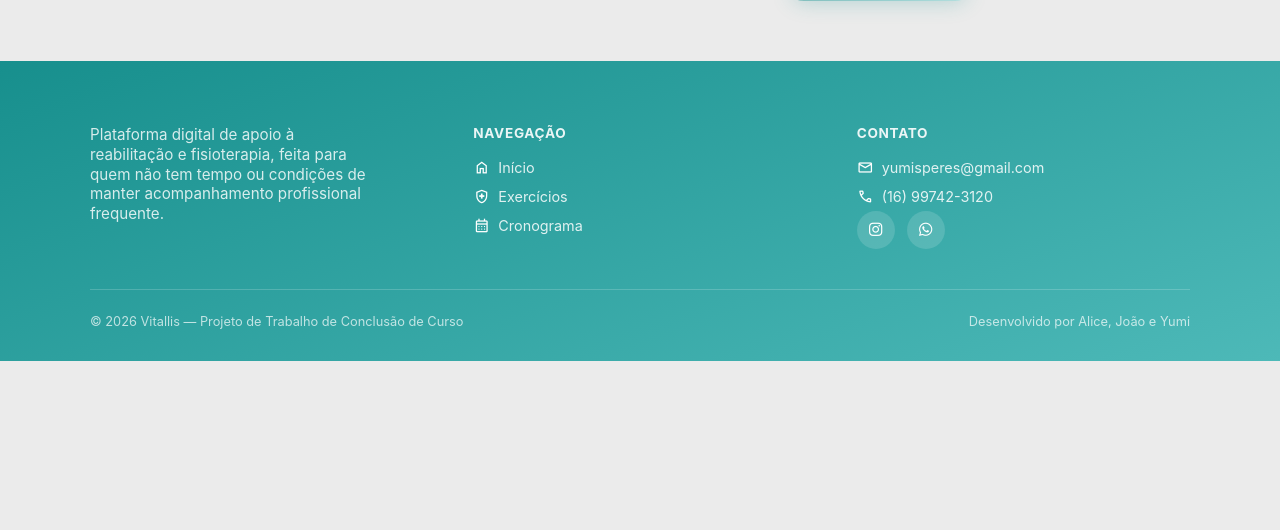
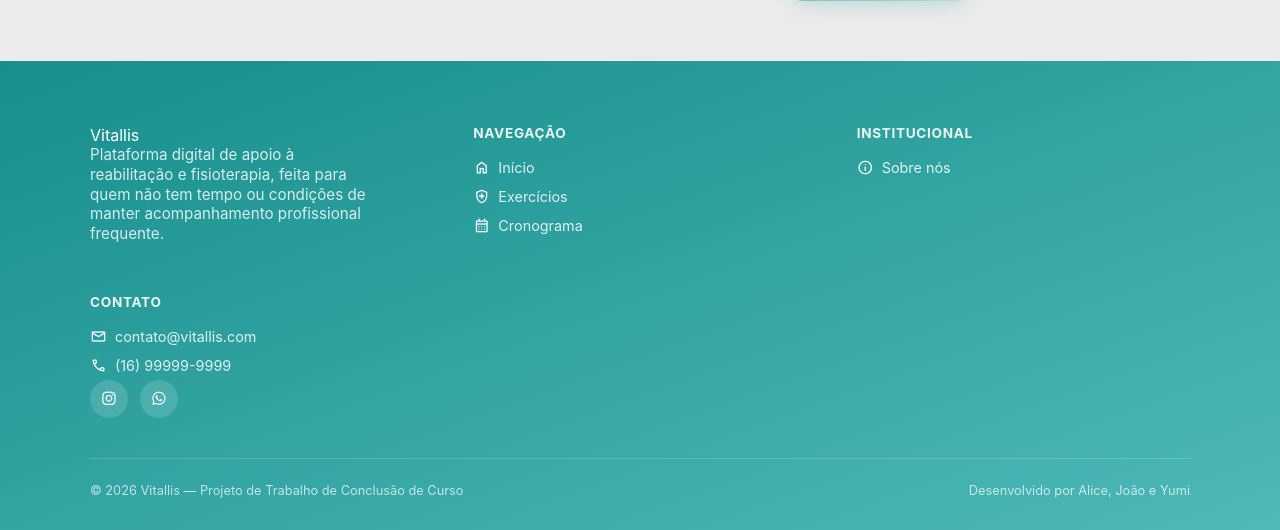
Before and after one commit to jaodu/Tcc, a PHP site: page /perfil.php in a window 1280 px wide. Shown: the part 773-1303 px from the top of the page. Before the commit the page ends 1134 px from the top, so only its background shows below. Run offline with PHP 8.4, Linux system fonts and the light colour scheme; the visitor is signed in with stand-in values (Sample User, id 1); data comes from the database, SQL or seed files in the repository; tables that the repository leaves empty hold one stand-in row (values such as "Sample post"); some libraries are stand-ins or nearby versions.

Commit message:
Refactor error handling and update footer links
Updated error handling for user profile updates and modified footer links.

```diff
--- a/perfil.php
+++ b/perfil.php
@@ -19,21 +19,23 @@ if ($_SERVER['REQUEST_METHOD'] === 'POST') {
     $dores  = array_filter(array_map('intval', explode(',', $_POST['dores'] ?? '')));
 
     if ($nome === '') {
-        $mensagem_erro = "Nome e e-mail são obrigatórios.";
+        $mensagem_erro = "O nome é obrigatório.";
     } else {
         $dataNascimento = (date('Y') - $idade) . '-01-01';
 
         $conexao->begin_transaction();
         try {
+            // O e-mail não é editável aqui, então só mexemos na senha (se foi preenchida).
+            // Como o mysqli não lança exceção neste projeto (MYSQLI_REPORT_OFF),
+            // checamos o retorno de cada execute() e lançamos o erro nós mesmos.
             if ($senha !== '') {
                 $senhaHash = password_hash($senha, PASSWORD_DEFAULT);
-                $stmt = $conexao->prepare("UPDATE usuario SET email = ?, senha = ? WHERE id = ?");
-                $stmt->bind_param("ssi", $email, $senhaHash, $idUsuario);
-            } else {
-                $stmt = $conexao->prepare("UPDATE usuario SET email = ? WHERE id = ?");
-                $stmt->bind_param("si", $email, $idUsuario);
+                $stmt = $conexao->prepare("UPDATE usuario SET senha = ? WHERE id = ?");
+                $stmt->bind_param("si", $senhaHash, $idUsuario);
+                if (!$stmt->execute()) {
+                    throw new Exception("Erro ao atualizar senha: " . $stmt->error);
                 }
-            $stmt->execute();
+            }
 
             $stmt = $conexao->prepare("
                 INSERT INTO perfil (nome, data_nascimento, peso, altura, id_usuario)
@@ -42,11 +44,15 @@ if ($_SERVER['REQUEST_METHOD'] === 'POST') {
                     peso = VALUES(peso), altura = VALUES(altura)
             ");
             $stmt->bind_param("ssddi", $nome, $dataNascimento, $peso, $altura, $idUsuario);
-            $stmt->execute();
+            if (!$stmt->execute()) {
+                throw new Exception("Erro ao salvar perfil: " . $stmt->error);
+            }
 
             $stmt = $conexao->prepare("UPDATE registro_dor SET ativa = 0 WHERE id_usuario = ?");
             $stmt->bind_param("i", $idUsuario);
-            $stmt->execute();
+            if (!$stmt->execute()) {
+                throw new Exception("Erro ao atualizar dores: " . $stmt->error);
+            }
 
             $stmt = $conexao->prepare("
                 INSERT INTO registro_dor (data_registro, ativa, id_usuario, id_regiao_corpo)
@@ -55,13 +61,16 @@ if ($_SERVER['REQUEST_METHOD'] === 'POST') {
             ");
             foreach ($dores as $idRegiao) {
                 $stmt->bind_param("ii", $idUsuario, $idRegiao);
-                $stmt->execute();
+                if (!$stmt->execute()) {
+                    throw new Exception("Erro ao salvar dor: " . $stmt->error);
+                }
             }
 
             $conexao->commit();
             $mensagem_sucesso = "Informações salvas com sucesso!";
         } catch (Exception $e) {
             $conexao->rollback();
+            error_log("[Vitallis perfil] " . $e->getMessage());
             $mensagem_erro = "Erro ao salvar. Tente novamente.";
         }
     }
@@ -115,63 +124,40 @@ body {
 <body>
     <div class="body-header">
         <header class="header">
-        <a href="inicio.php" class="vt">
+            <a href="index.php" class="vt">
                 <img src="imagens/logoobranca.svg" class="logonav" alt="">
             </a>
-
             <nav>
                 <ul class="nav-list">
                     <li class="nav-item">
                         <a href="inicio.php" class="nav-link">
-                        <div class="icon">
-                            <span class="material-symbols-outlined">
-                            home
-                            </span>
-                        </div>
+                            <div class="icon"><span class="material-symbols-outlined">home</span></div>
                             <span class="label">Início</span>
                         </a>
                     </li>
                     <li class="nav-item">
                         <a href="exercicio.php" class="nav-link">
-                        <div class="icon">
-                            <span class="material-symbols-outlined">
-                            exercise
-                            </span>
-                        </div>
+                            <div class="icon"><span class="material-symbols-outlined">exercise</span></div>
                             <span class="label">Exercícios</span>
                         </a>
                     </li>
                     <li class="nav-item">
                         <a href="cronograma.php" class="nav-link">
-                        <div class="icon">
-                            <span class="material-symbols-outlined">
-                            calendar_month
-                            </span>
-                        </div>
+                            <div class="icon"><span class="material-symbols-outlined">calendar_month</span></div>
                             <span class="label">Cronograma</span>
                         </a>
                     </li>
-
                     <li class="nav-item dropdown-item" id="perfilItem">
-
                         <a href="#" class="nav-link" id="perfilToggle">
-                        <span class="material-symbols-outlined">
-                            account_circle
-                        </span>
+                            <span class="material-symbols-outlined">account_circle</span>
                         </a>
                         <ul class="dropdown-menu" id="perfilDropdown">
-                        <li>
-                            <a href="perfil.php" class="dropdown-link">
-                                <span class="material-symbols-outlined">person</span>
-                                <span>Ver perfil</span>
-                            </a>
-                        </li>
-                        <li>
-                            <a href="logout.php" class="dropdown-link" id="logoutBtn">
-                                <span class="material-symbols-outlined">logout</span>
-                                <span>Sair</span>
-                            </a>
-                        </li>
+                            <li><a href="perfil.php" class="dropdown-link">
+                                <span class="material-symbols-outlined">person</span><span>Ver perfil</span>
+                            </a></li>
+                            <li><a href="logout.php" class="dropdown-link" id="logoutBtn">
+                                <span class="material-symbols-outlined">logout</span><span>Sair</span>
+                            </a></li>
                         </ul>
                     </li>
                 </ul>
@@ -267,38 +253,43 @@ body {
     <footer class="site-footer">
         <div class="footer-wrap">
             <div class="footer-top">
-
                 <div class="footer-col">
+                    <div class="footer-brand">
+                        <span class="dot"></span>
+                        <span>Vitallis</span>
+                    </div>
                     <p class="lede">
                         Plataforma digital de apoio à reabilitação e fisioterapia,
                         feita para quem não tem tempo ou condições de manter
                         acompanhamento profissional frequente.
                     </p>
                 </div>
-
                 <div class="footer-col">
                     <h4>Navegação</h4>
                     <ul class="footer-links">
-                        <li><a href="inicio.php"><span class="material-symbols-outlined">home</span>Início</a></li>
+                        <li><a href="index.php"><span class="material-symbols-outlined">home</span>Início</a></li>
                         <li><a href="exercicio.php"><span class="material-symbols-outlined">health_and_safety</span>Exercícios</a></li>
                         <li><a href="cronograma.php"><span class="material-symbols-outlined">calendar_month</span>Cronograma</a></li>
                     </ul>
                 </div>
-
+                <div class="footer-col">
+                    <h4>Institucional</h4>
+                    <ul class="footer-links">
+                        <li><a href="sobre.php"><span class="material-symbols-outlined">info</span>Sobre nós</a></li>
+                    </ul>
+                </div>
                 <div class="footer-col">
                     <h4>Contato</h4>
                     <ul class="footer-links">
-                        <li><a href="mailto:yumisperes@gmail.com" ><span class="material-symbols-outlined">mail</span>yumisperes@gmail.com</a></li>
-                        <li><a href="tel:+5516997423129"><span class="material-symbols-outlined">call</span>(16) 99742-3120</a></li>
+                        <li><a href="mailto:contato@vitallis.com"><span class="material-symbols-outlined">mail</span>contato@vitallis.com</a></li>
+                        <li><a href="tel:+5516999999999"><span class="material-symbols-outlined">call</span>(16) 99999-9999</a></li>
                     </ul>
                     <div class="social-row">
-                        <a href="https://www.instagram.com/aliceespinelli_/" aria-label="Instagram" class="icon-footer"><i class="fa-brands fa-instagram"></i></a>
-                        <a href="https://wa.me/5516997016732" aria-label="WhatsApp" class="icon-footer"><i class="fa-brands fa-whatsapp"></i></a>
+                        <a href="#" aria-label="Instagram" class="icon-footer"><i class="fa-brands fa-instagram"></i></a>
+                        <a href="#" aria-label="WhatsApp" class="icon-footer"><i class="fa-brands fa-whatsapp"></i></a>
                     </div>
                 </div>
-
             </div>
-
             <div class="footer-bottom">
                 <span>© 2026 Vitallis — Projeto de Trabalho de Conclusão de Curso</span>
                 <span>Desenvolvido por Alice, João e Yumi</span>
```
Lines whose indentation alone changed are shown as unchanged.
